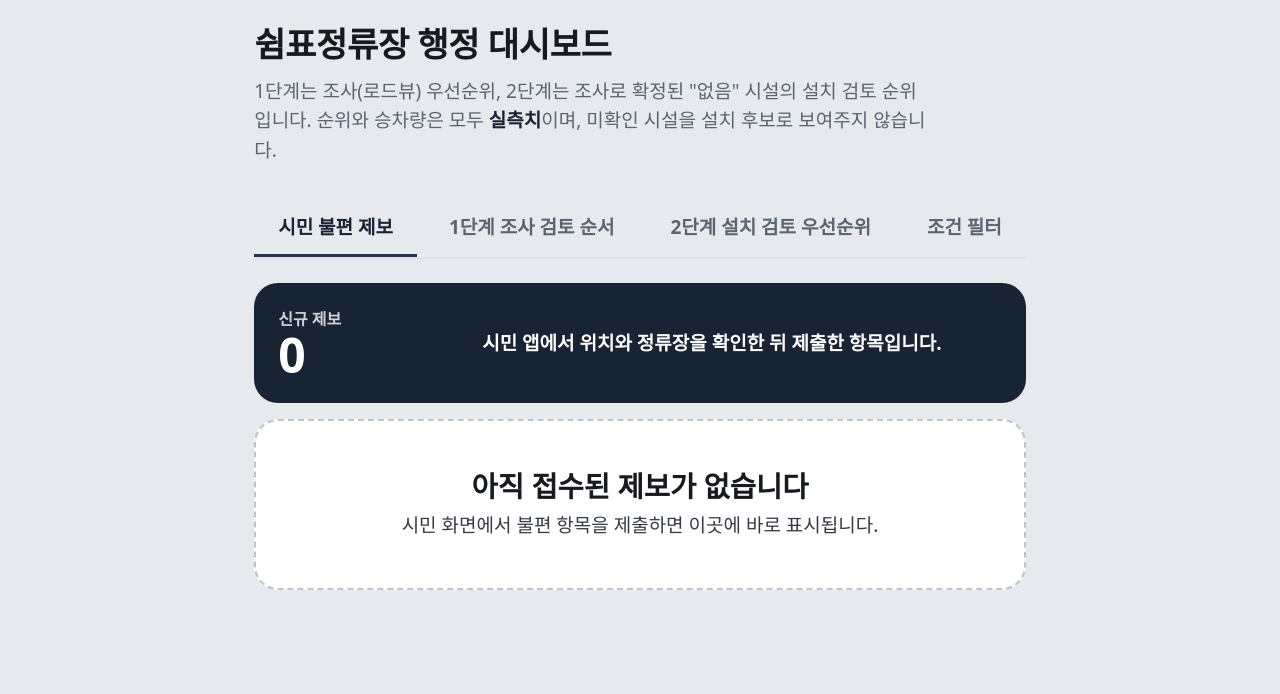
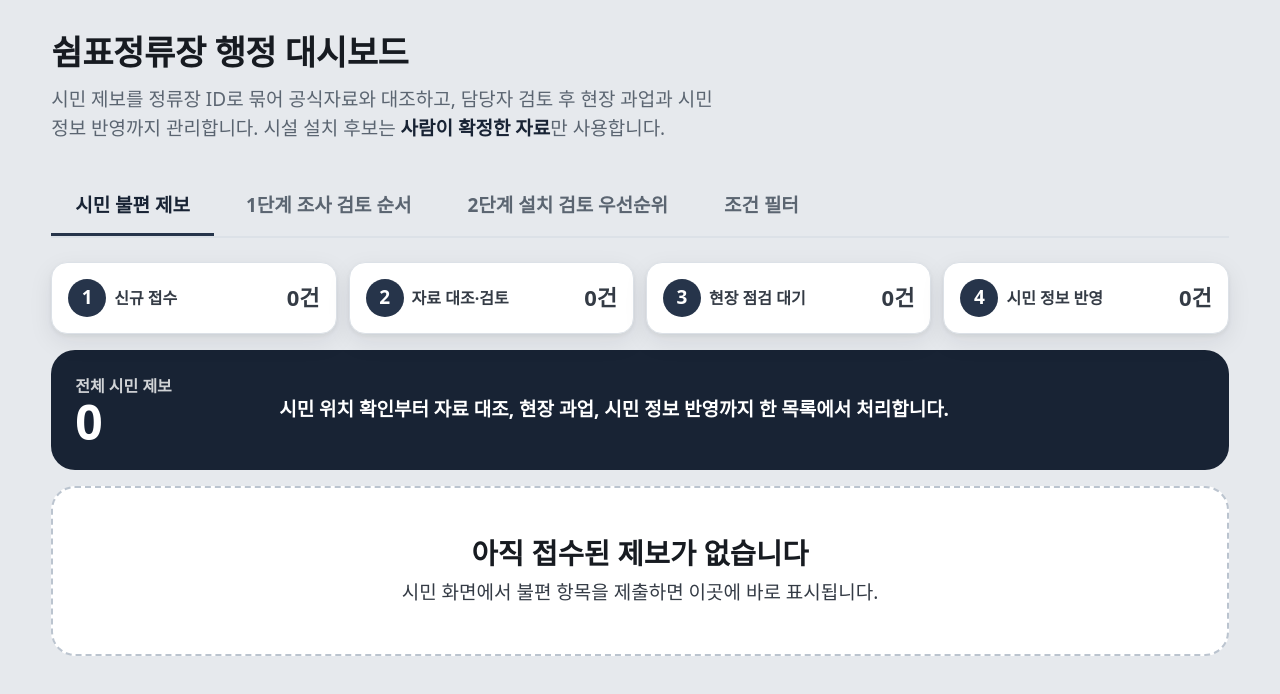
Before and after one commit to less82/Chuncheon_shimpyo, a React (Vite) app in the folder app/: page /admin in a window 1280 px wide. Shown: the top 694 px of the page. Built offline with nearby package versions, Linux system fonts and the light colour scheme.

Commit message:
feat(mvp): 위치 동의와 행정 처리 흐름 구현

```diff
--- a/app/src/features/admin/Dashboard.css
+++ b/app/src/features/admin/Dashboard.css
@@ -1,9 +1,11 @@
 /* 행정 대시보드 — 신뢰감 있는 데이터 화면. 디자인 토큰 재사용. */
 
 .dash {
-  max-width: 1120px;
-  margin: 0 auto;
-  padding: var(--sp-5) var(--sp-4) var(--sp-7);
+  width: 100%;
+  max-width: none;
+  min-height: 100dvh;
+  margin: 0;
+  padding: 32px clamp(28px, 4vw, 72px) 64px;
   font-family: var(--font-sans);
   color: var(--ink-body);
   font-size: var(--fs-base);
@@ -13,6 +15,11 @@
 .dash-head {
   margin-bottom: var(--sp-6);
 }
+.report-flow { display: grid; grid-template-columns: repeat(4, minmax(180px, 1fr)); gap: var(--sp-3); margin-bottom: var(--sp-4); }
+.report-flow > div { position: relative; display: grid; grid-template-columns: 38px 1fr auto; align-items: center; gap: var(--sp-2); padding: var(--sp-4); border: 1px solid var(--border); border-radius: var(--radius); background: white; box-shadow: var(--shadow-card); }
+.report-flow > div > span { display: grid; width: 38px; height: 38px; place-items: center; border-radius: 50%; background: var(--brand); color: white; font-weight: 900; }
+.report-flow p { font-size: 16px; font-weight: 900; }
+.report-flow strong { font-size: 22px; }
 .report-summary { display: grid; grid-template-columns: 180px 1fr; align-items: center; gap: var(--sp-5); margin-bottom: var(--sp-4); padding: var(--sp-5); border-radius: var(--radius-lg); background: var(--brand-strong); color: white; }
 .report-summary div { display: flex; flex-direction: column; }
 .report-summary span { font-size: var(--fs-sm); font-weight: 800; opacity: .8; }
@@ -22,6 +29,8 @@
 .report-empty h2 { margin-bottom: var(--sp-2); }
 .report-table { min-width: 820px; }
 .report-status { display: inline-flex; padding: 6px 10px; border-radius: var(--radius-pill); background: var(--warning-bg); color: var(--warning); font-size: var(--fs-sm); font-weight: 900; }
+.report-status[data-status="resolved"] { background: var(--yes-bg); color: var(--yes); }
+.report-action { min-height: 42px; padding: 0 14px; border: 0; border-radius: var(--radius-sm); background: var(--brand); color: white; font-weight: 900; cursor: pointer; }
 .dash-title {
   font-size: var(--fs-xl);
   line-height: 1.2;
@@ -39,7 +48,7 @@
 .dash-sub strong {
   color: var(--brand-strong);
 }
-@media (max-width: 700px) { .report-summary { grid-template-columns: 1fr; } }
+@media (max-width: 900px) { .report-summary { grid-template-columns: 1fr; } .report-flow { grid-template-columns: 1fr 1fr; } }
 
 .dash-section {
   margin-bottom: var(--sp-6);
--- a/app/src/features/admin/Dashboard.tsx
+++ b/app/src/features/admin/Dashboard.tsx
@@ -7,7 +7,7 @@ import { useStops } from "../../store/useStops";
 import FilterTab from "./FilterTab";
 import SurveyTab from "./SurveyTab";
 import InstallTab from "./InstallTab";
-import { loadReports, REPORT_CHANGED_EVENT, REPORT_STORAGE_KEY, type CitizenReport } from "../report/reportStore";
+import { loadReports, REPORT_CHANGED_EVENT, REPORT_STORAGE_KEY, updateReportStatus, type CitizenReport } from "../report/reportStore";
 import "./Dashboard.css";
 
 type TabKey = "reports" | "survey" | "install" | "filter";
@@ -19,11 +19,20 @@ const TABS: { key: TabKey; label: string }[] = [
   { key: "filter", label: "조건 필터" },
 ];
 
+const REPORT_STATUS = {
+  received: { label: "신규 접수", next: "reviewing" as const, action: "근거 검토 시작" },
+  reviewing: { label: "자료 대조·검토", next: "task_created" as const, action: "현장 과업 생성" },
+  task_created: { label: "현장 점검 대기", next: "resolved" as const, action: "처리 완료" },
+  resolved: { label: "시민 정보 반영", next: null, action: "완료" },
+};
+
 function ReportsTab({ reports }: { reports: CitizenReport[] }) {
+  const counts = (Object.keys(REPORT_STATUS) as CitizenReport["status"][]).map((status) => reports.filter((report) => report.status === status).length);
   return <section className="dash-section report-panel">
-    <div className="report-summary"><div><span>신규 제보</span><strong>{reports.length}</strong></div><p>시민 앱에서 위치와 정류장을 확인한 뒤 제출한 항목입니다.</p></div>
+    <div className="report-flow" aria-label="제보 처리 흐름">{(Object.keys(REPORT_STATUS) as CitizenReport["status"][]).map((status, index) => <div key={status}><span>{index + 1}</span><p>{REPORT_STATUS[status].label}</p><strong>{counts[index]}건</strong></div>)}</div>
+    <div className="report-summary"><div><span>전체 시민 제보</span><strong>{reports.length}</strong></div><p>시민 위치 확인부터 자료 대조, 현장 과업, 시민 정보 반영까지 한 목록에서 처리합니다.</p></div>
     {reports.length === 0 ? <div className="report-empty"><h2>아직 접수된 제보가 없습니다</h2><p>시민 화면에서 불편 항목을 제출하면 이곳에 바로 표시됩니다.</p></div> :
-      <div className="dash-tablewrap"><table className="dash-table report-table"><thead><tr><th>접수시각</th><th>정류장</th><th>불편 내용</th><th>상태</th></tr></thead><tbody>{[...reports].reverse().map((report) => <tr className="dash-row" key={report.id}><td>{new Intl.DateTimeFormat("ko-KR", { dateStyle: "short", timeStyle: "short" }).format(new Date(report.createdAt))}</td><td><b className="dash-stopname">{report.stopName}</b><span className="dash-stopid">#{report.stopNo} · {report.stopId}</span></td><td><strong>{report.issue}</strong></td><td><span className="report-status">신규 접수</span></td></tr>)}</tbody></table></div>}
+      <div className="dash-tablewrap"><table className="dash-table report-table"><thead><tr><th>접수시각</th><th>정류장</th><th>AI 구조화 결과</th><th>처리 상태</th><th>담당자 작업</th></tr></thead><tbody>{[...reports].reverse().map((report) => { const state = REPORT_STATUS[report.status] ?? REPORT_STATUS.received; return <tr className="dash-row" key={report.id}><td>{new Intl.DateTimeFormat("ko-KR", { dateStyle: "short", timeStyle: "short" }).format(new Date(report.createdAt))}</td><td><b className="dash-stopname">{report.stopName}</b><span className="dash-stopid">#{report.stopNo} · {report.stopId}</span></td><td><strong>{report.issue}</strong><span className="dash-stopid">시설 불편 · 시민 위치 확인</span></td><td><span className="report-status" data-status={report.status}>{state.label}</span></td><td>{state.next ? <button className="report-action" type="button" onClick={() => updateReportStatus(report.id, state.next!)}>{state.action}</button> : <b>처리 완료</b>}</td></tr>; })}</tbody></table></div>}
   </section>;
 }
 
@@ -52,9 +61,8 @@ export default function Dashboard() {
         <div>
           <h1 className="dash-title">쉼표정류장 행정 대시보드</h1>
           <p className="dash-sub">
-            1단계는 조사(로드뷰) 우선순위, 2단계는 조사로 확정된 "없음" 시설의 설치
-            검토 순위입니다. 순위와 승차량은 모두 <strong>실측치</strong>이며, 미확인
-            시설을 설치 후보로 보여주지 않습니다.
+            시민 제보를 정류장 ID로 묶어 공식자료와 대조하고, 담당자 검토 후 현장 과업과
+            시민 정보 반영까지 관리합니다. 시설 설치 후보는 <strong>사람이 확정한 자료</strong>만 사용합니다.
           </p>
         </div>
       </header>
--- a/app/src/features/qr/QrMain.css
+++ b/app/src/features/qr/QrMain.css
@@ -41,6 +41,13 @@
 .qrmain__nearby span { color: var(--ink-muted); font-size: 14px; font-weight: 800; }
 .qrmain__nearby button { min-height: 48px; padding: 0 var(--sp-3); border: 1px solid var(--border); border-radius: var(--radius-sm); background: var(--surface-2); color: var(--ink); text-align: left; font-weight: 800; }
 .qrmain__report-complete { margin-top: 18vh; text-align: center; }
+.qrmain__consent { margin-top: 12vh; }
+.qrmain__consent h1 { margin-bottom: var(--sp-3); font-size: 32px; }
+.qrmain__consent > p { line-height: 1.65; }
+.qrmain__consent ul { margin: var(--sp-4) 0; padding-left: 24px; color: var(--ink-muted); font-size: 16px; font-weight: 700; }
+.qrmain__consent-actions { display: grid; gap: var(--sp-2); }
+.qrmain__consent-actions button { min-height: 60px; border: 2px solid var(--brand); border-radius: var(--radius); background: var(--brand); color: white; font-size: 18px; font-weight: 900; }
+.qrmain__consent-actions button:last-child { background: white; color: var(--brand); }
 .qrmain__stop { background: var(--brand-strong); color: var(--on-brand); }
 .qrmain__stop span { font-weight: 800; opacity: .85; }
 .qrmain__stop h1 { margin: var(--sp-2) 0; font-size: clamp(2rem, 8vw, 3.25rem); line-height: 1.05; }
--- a/app/src/features/report/reportStore.ts
+++ b/app/src/features/report/reportStore.ts
@@ -10,7 +10,7 @@ export interface CitizenReport {
   stopName: string;
   issue: string;
   createdAt: string;
-  status: "received";
+  status: "received" | "reviewing" | "task_created" | "resolved";
 }
 
 export function loadReports(): CitizenReport[] {
@@ -36,3 +36,8 @@ export function saveReport(stop: Stop, issue: string): CitizenReport {
   window.dispatchEvent(new Event(REPORT_CHANGED_EVENT));
   return report;
 }
+
+export function updateReportStatus(id: string, status: CitizenReport["status"]): void {
+  localStorage.setItem(REPORT_STORAGE_KEY, JSON.stringify(loadReports().map((report) => report.id === id ? { ...report, status } : report)));
+  window.dispatchEvent(new Event(REPORT_CHANGED_EVENT));
+}
```
Also changed, not shown: app/src/features/qr/QrMain.tsx (+23 -4 lines).
